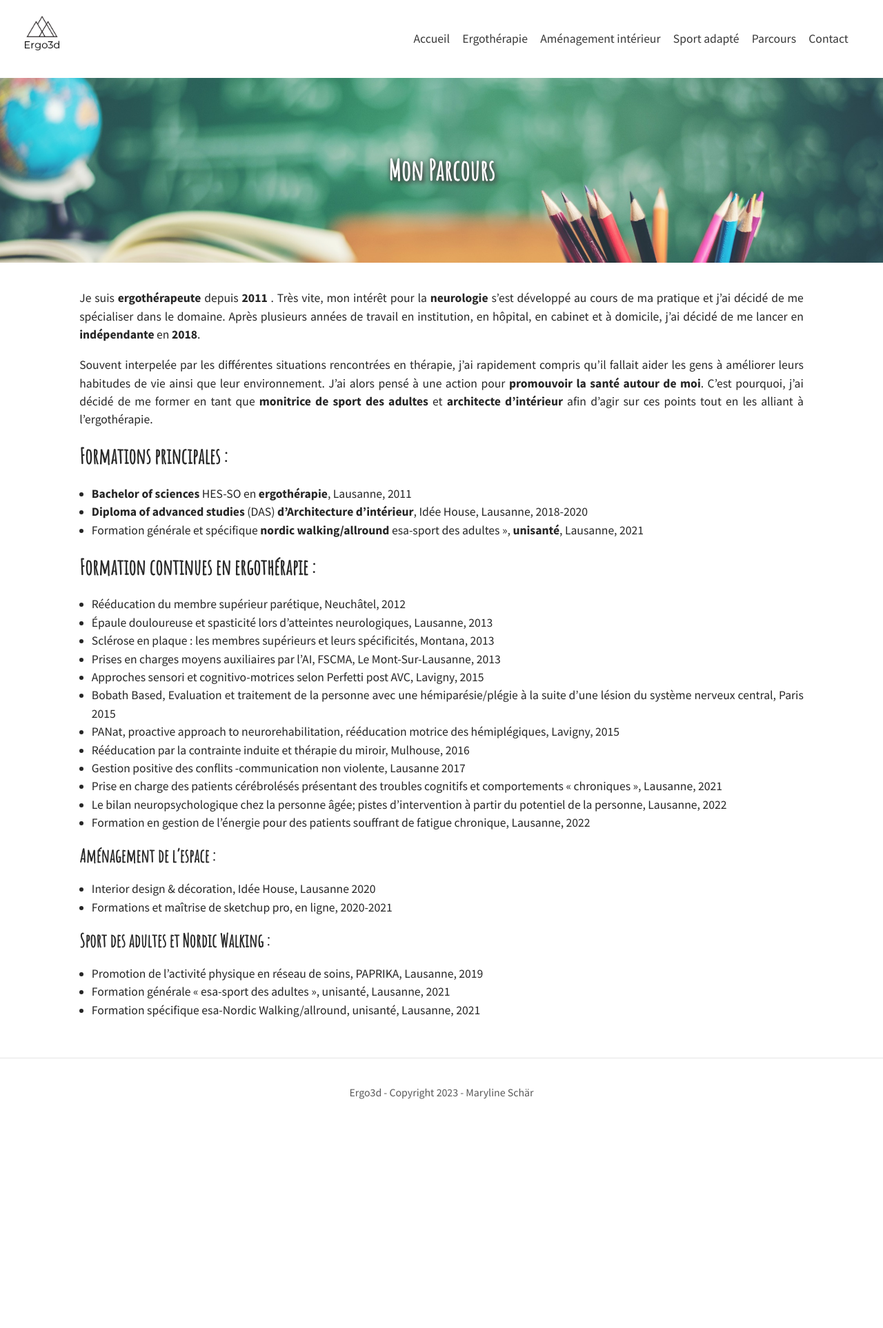
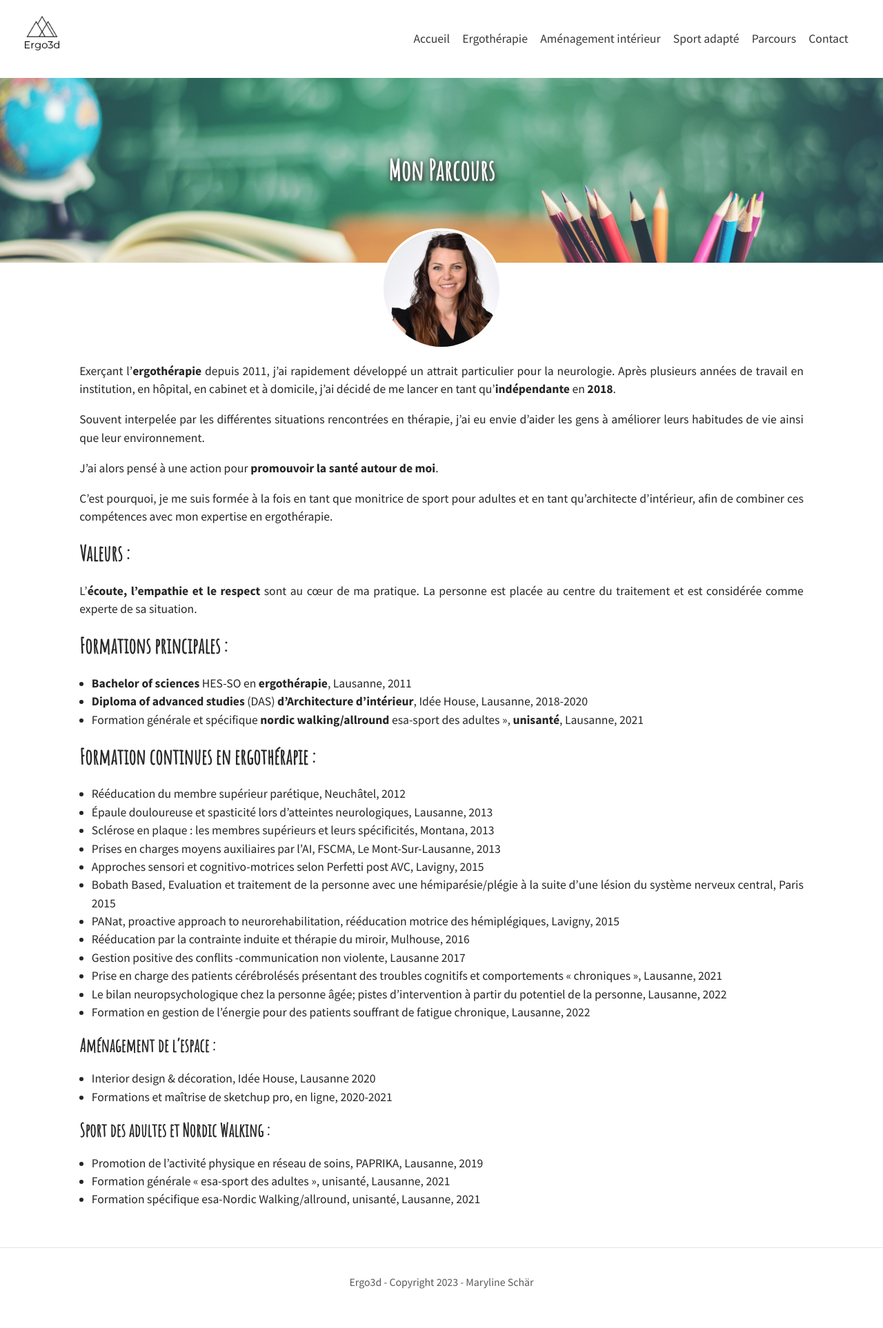
Before and after one commit to marschar/marschar.github.io, a Jekyll site: the page built from pages/portrait.markdown, in a window 1280 px wide. Shown: the whole page at 69% size. Built offline with Jekyll 4.4.1, drawn with Linux system fonts in a browser that asks for light colours; before the commit the page ends 1651 px from its top, so only the background shows below that.

Commit message:
Mise à jour 2023 - 2e passe

```diff
--- a/_sass/base/_global.scss
+++ b/_sass/base/_global.scss
@@ -282,3 +282,5 @@ kbd {
   padding-top: 2em;
   max-width: 100%;
 }
+
+.grecaptcha-badge { visibility: hidden; }
--- a/pages/portrait.markdown
+++ b/pages/portrait.markdown
@@ -7,12 +7,20 @@ feature-img: "assets/img/feature-img/book-with-green-board-background.jpg"
 order: 5
 ---
 
-Je suis **ergothérapeute** depuis **2011** . Très vite, mon intérêt pour la **neurologie** s’est développé au cours de ma pratique et j’ai décidé de me spécialiser dans le domaine.
-Après plusieurs années de travail en institution, en hôpital, en cabinet et à domicile, j’ai décidé de me lancer en **indépendante** en **2018**.
+![](/assets/img/feature-img/maryline-sq.jpg){: style="display: block;border-radius: 50%;margin: auto;background-size: cover;background-position: center;width:10em;margin-top: -5em;border: 4px solid white;padding:0em;"}
 
-Souvent interpelée par les différentes situations rencontrées en thérapie, j'ai rapidement compris qu'il fallait aider les gens à améliorer leurs habitudes de vie ainsi que leur environnement.
+Exerçant l'**ergothérapie** depuis 2011, j'ai rapidement développé un attrait particulier pour la neurologie.
+Après plusieurs années de travail en institution, en hôpital, en cabinet et à domicile, j’ai décidé de me lancer en tant qu'**indépendante** en **2018**.
+
+Souvent interpelée par les différentes situations rencontrées en thérapie, j'ai eu envie d'aider les gens à améliorer leurs habitudes de vie ainsi que leur environnement.
+
 J’ai alors pensé à une action pour **promouvoir la santé autour de moi**.
-C'est pourquoi, j’ai décidé de me former en tant que **monitrice de sport des adultes** et **architecte d’intérieur** afin d'agir sur ces points tout en les alliant à l’ergothérapie.
+
+C'est pourquoi, je me suis formée à la fois en tant que monitrice de sport pour adultes et en tant qu'architecte d'intérieur, afin de combiner ces compétences avec mon expertise en ergothérapie.
+
+## Valeurs :
+L’**écoute, l’empathie et le respect** sont au cœur de ma pratique. La personne est placée au centre du traitement et est considérée comme experte de sa situation.
+
 
 ## Formations principales :
 - **Bachelor of sciences** HES-SO en **ergothérapie**, Lausanne, 2011
```
Also changed, not shown: index.markdown (+3 -14 lines).
